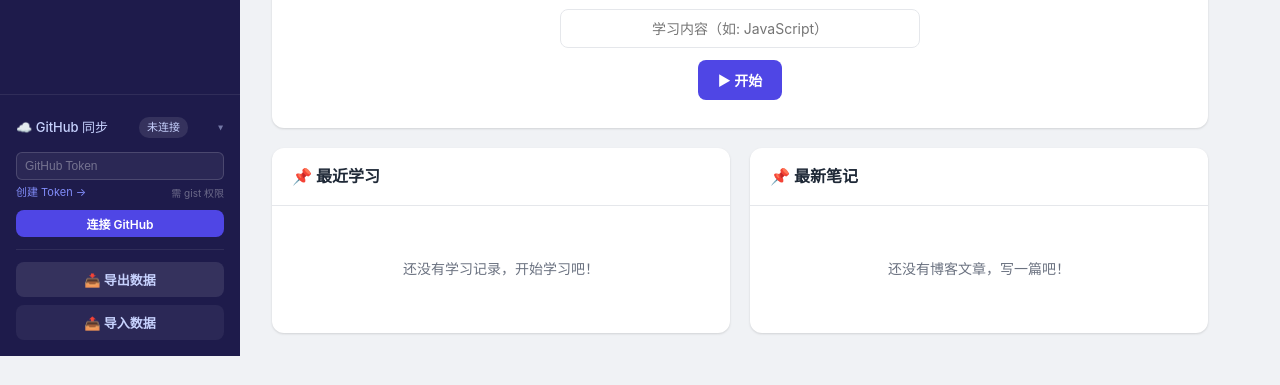
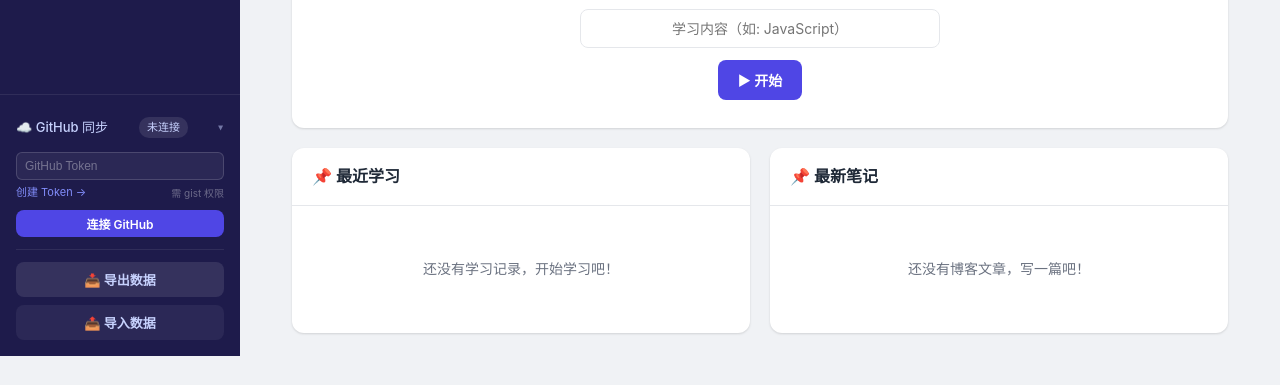
Before and after one commit to DwightSu/learning-web, a website: page index.html in a window 1280 px wide. Shown: the part 444-829 px from the top of the page. Drawn offline with Linux system fonts and the light colour scheme.

Commit message:
style: center main content on PC (≥1240px), unchanged on mobile

```diff
--- a/css/style.css
+++ b/css/style.css
@@ -556,6 +556,15 @@ body {
     max-width: 1000px;
 }
 
+@media (min-width: 1240px) {
+    .main-content {
+        flex: none;
+        width: 1000px;
+        margin-left: calc(50% - 380px);
+        padding: 32px;
+    }
+}
+
 .page-header {
     margin-bottom: 24px;
 }
```
